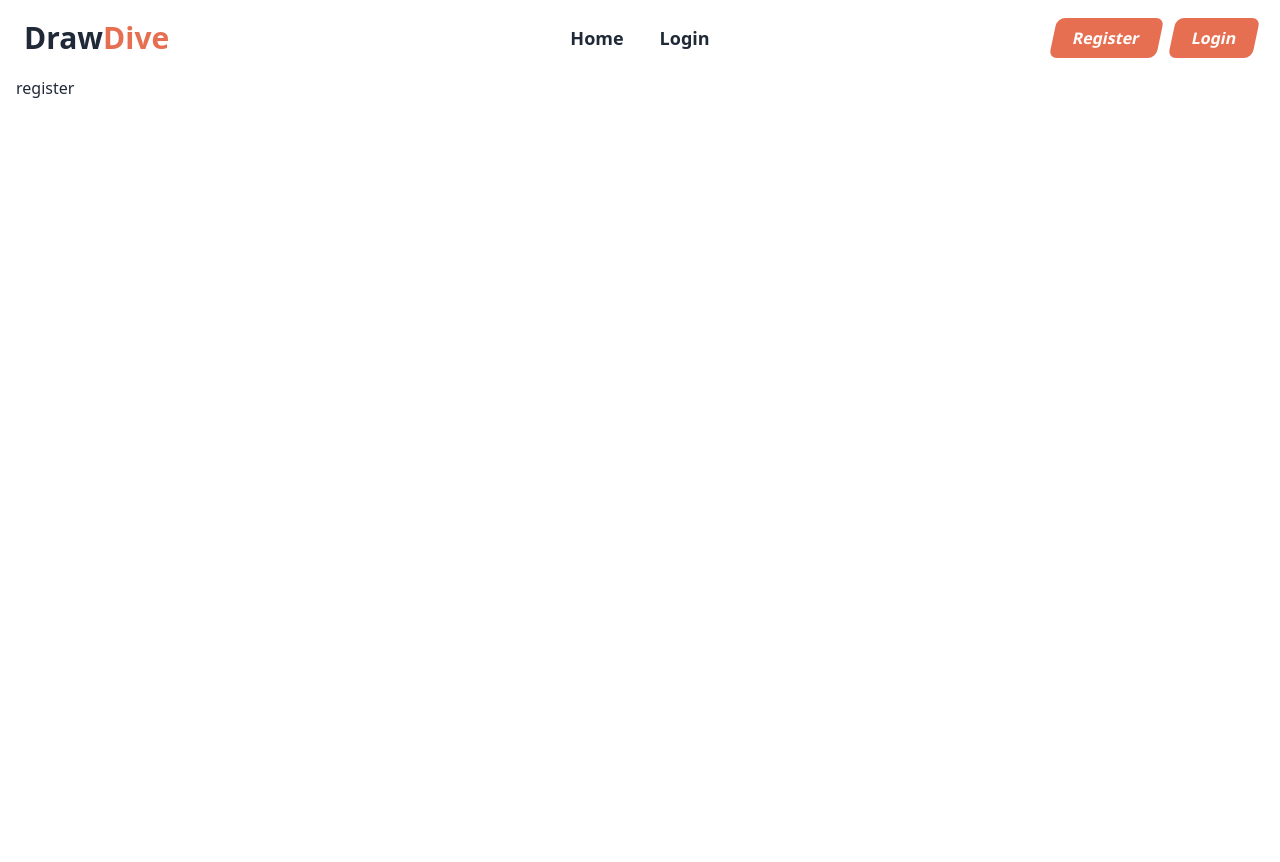
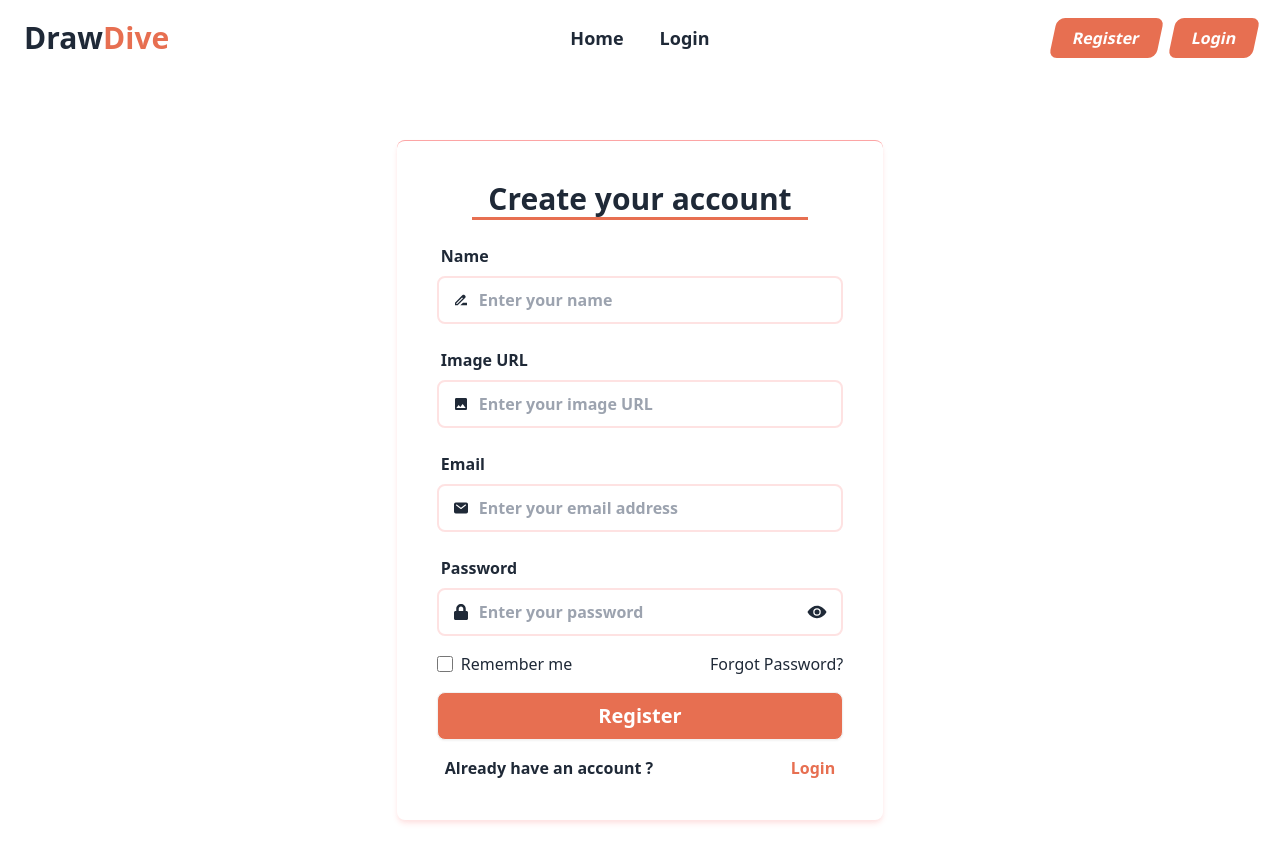
Before and after one commit to Mh-Monzil/draw-dive-client, a React (Vite) app: page /register in a window 1280 px wide. Shown: the top 862 px of the page. Before the commit the page ends 800 px from the top, so only its background shows below. Built offline with nearby package versions, Linux system fonts and the light colour scheme; no server answers.

Commit message:
register added

```diff
--- a/src/component/Navbar.jsx
+++ b/src/component/Navbar.jsx
@@ -1,5 +1,5 @@
 import { Link, NavLink } from "react-router-dom";
-import logo from '../assets/dd-logo.png';
+import logo from "../assets/dd-logo.png";
 import { useEffect, useState } from "react";
 
 const Navbar = () => {
@@ -34,7 +34,7 @@ const Navbar = () => {
       >
         Home
       </NavLink>
-          {(
+      {
         <NavLink
           to="/login"
           className={({ isActive, isPending }) =>
@@ -47,7 +47,7 @@ const Navbar = () => {
         >
           Login
         </NavLink>
-          )}
+      }
     </>
   );
   return (
@@ -77,19 +77,31 @@ const Navbar = () => {
             {NavLinks}
           </ul>
         </div>
-        <Link to='/' className="">
+        <Link to="/" className="">
           {/* <img src={logo} className="w-12 h-12" /> */}
-            <p className="text-3xl font-bold">Draw<span className="text-[#E76F51]">Dive</span></p>
+          <p className="text-3xl font-bold">
+            Draw<span className="text-[#E76F51]">Dive</span>
+          </p>
         </Link>
       </div>
       <div className="navbar-center hidden lg:flex">
-        <ul className="menu menu-horizontal px-1 space-x-7">
-            {NavLinks}
-        </ul>
+        <ul className="menu menu-horizontal px-1 space-x-7">{NavLinks}</ul>
       </div>
-      <div className="navbar-end flex gap-3 font-semibold">
-        <Link to='/register' className="px-5 py-2 rounded-lg -skew-x-12 bg-[#E76F51] hover:bg-[#da5432] hidden sm:flex text-white">Register</Link>
-        <Link to='/login' className="px-5 py-2 rounded-lg -skew-x-12 bg-[#E76F51] hover:bg-[#da5432] text-white">Login</Link>
+      <div className="navbar-end  font-semibold">
+        <div className="flex gap-3">
+          <Link
+            to="/register"
+            className="px-5 py-2 rounded-lg -skew-x-12 bg-[#E76F51] hover:bg-[#da5432] hidden sm:flex text-white"
+          >
+            Register
+          </Link>
+          <Link
+            to="/login"
+            className="px-5 py-2 rounded-lg -skew-x-12 bg-[#E76F51] hover:bg-[#da5432] text-white"
+          >
+            Login
+          </Link>
+        </div>
       </div>
     </div>
   );
--- a/src/pages/Register.jsx
+++ b/src/pages/Register.jsx
@@ -1,11 +1,170 @@
-
+import { useForm } from "react-hook-form";
+import UseAuth from "../hooks/UseAuth";
+import { Link, useNavigate } from "react-router-dom";
+import { IoEye, IoEyeOff, IoMail } from "react-icons/io5";
+import { FaLock } from "react-icons/fa";
+import { useState } from "react";
+import { MdDriveFileRenameOutline, MdInsertPhoto } from "react-icons/md";
+import { toast } from "react-toastify";
 
 const Register = () => {
-    return (
-        <div>
-            register
-        </div>
-    );
+  const [showPassword, setShowPassword] = useState(false);
+  const { createUser, updateUserProfile } = UseAuth();
+  const navigate = useNavigate();
+//   const location = useLocation();
+  const {
+    register,
+    handleSubmit,
+    formState: { errors },
+  } = useForm();
+
+  const onSubmit = (data) => {
+    const { email, password, displayName, image } = data;
+    console.log(email, password, displayName, image);
+    if (password.length < 6) {
+      toast.error("password must be at least 6 characters");
+      return;
+    } else if (!/[A-Z]/.test(password)) {
+      toast.error("password must have one uppercase");
+      return;
+    } else if (!/[a-z]/.test(password)) {
+      toast.error("password must have one lowercase");
+      return;
+    }
+
+    createUser(email, password)
+      .then(() => {
+        updateUserProfile(displayName, image).then(() => {
+          navigate("/");
+          return toast.success("User created successfully");
+        });
+      })
+      .catch((error) => {
+        return toast.error(
+          `${error.message
+            .replace("Firebase: Error (auth/", " ")
+            .replace(/\)/, "")
+            .replace(/-/g, " ")}`
+        );
+      });
+  };
+
+  return (
+    <div>
+      <div className="p-4">
+        <form
+          data-aos="fade-right"
+          data-aos-duration="300"
+          data-aos-easing="ease-in-out"
+          onSubmit={handleSubmit(onSubmit)}
+          className="space-y-4 lg:w-2/5 my-12 h-full mx-auto p-6 md:p-10 bg-white backdrop-blur-sm rounded-lg  shadow-md border-t border-red-300 shadow-red-100"
+        >
+          <div className="flex justify-center mb-2">
+            <span className="text-center text-3xl font-bold border-b-[3px] border-b-[#E76F51] px-4">
+              Create your account
+            </span>
+          </div>
+          <div className="form-control ">
+            <label className="label">
+              <span className="font-semibold">Name</span>
+            </label>
+            <div className="relative">
+              <input
+                type="name"
+                name="name"
+                placeholder="Enter your name"
+                className="input border-2 border-red-100 focus:border-red-300 focus:outline-none font-semibold w-full px-10"
+                {...register("displayName", { required: true })}
+              />
+              <MdDriveFileRenameOutline className="absolute bottom-4 left-4" />
+            </div>
+            {errors.displayName && (
+              <span className="text-red-500">Name is required</span>
+            )}
+          </div>
+          <div className="form-control">
+            <label className="label">
+              <span className="font-semibold">Image URL</span>
+            </label>
+            <div className="relative">
+              <input
+                type="text"
+                name="imageUrl"
+                placeholder="Enter your image URL"
+                className="input border-2 border-red-100 focus:border-red-300 focus:outline-none font-semibold w-full px-10"
+                {...register("image")}
+              />
+              <MdInsertPhoto className="absolute bottom-4 left-4" />
+            </div>
+          </div>
+          <div className="form-control">
+            <label className="label">
+              <span className="font-semibold">Email</span>
+            </label>
+            <div className="relative">
+              <input
+                type="email"
+                name="email"
+                placeholder="Enter your email address"
+                className="input border-2 border-red-100 focus:border-red-300 focus:outline-none font-semibold w-full px-10"
+                {...register("email", { required: true })}
+              />
+              <IoMail className="absolute bottom-4 left-4" />
+            </div>
+            {errors.email && (
+              <span className="text-red-500">Email is required</span>
+            )}
+          </div>
+
+          <div className="form-control">
+            <label className="label">
+              <span className="font-semibold">Password</span>
+            </label>
+            <div className="relative">
+              <input
+                type={showPassword ? "text" : "password"}
+                name="password"
+                placeholder="Enter your password"
+                className="input border-2 border-red-100 focus:border-red-300 focus:outline-none font-semibold w-full px-10"
+                {...register("password", { required: true })}
+              />
+              <FaLock className="absolute bottom-4 left-4 disabled" />
+              <span
+                onClick={() => setShowPassword(!showPassword)}
+                className="text-xl absolute right-4 bottom-3.5 cursor-pointer"
+              >
+                {showPassword ? <IoEyeOff /> : <IoEye />}
+              </span>
+            </div>
+            {errors.password && (
+              <span className="text-red-500">Password is required</span>
+            )}
+          </div>
+          <div className="flex items-center justify-between mt-3 font-medium">
+            <p className="flex items-center gap-2">
+              <input type="checkbox" className="h-4 w-4 cursor-pointer" />
+              Remember me
+            </p>
+            <p>Forgot Password?</p>
+          </div>
+          <div className="form-control mt-4">
+            <button className="btn bg-[#E76F51] text-white font-bold text-xl hover:bg-[#e25f3f] border border-[@#E76F51] hover:border-[#E76F51">
+              Register
+            </button>
+          </div>
+          <div className="flex items-center justify-between flex-col sm:flex-row gap-2 m-2 font-semibold">
+            <p>Already have an account ?</p>
+            <Link
+              to="/login"
+              className=" border-purple-700 text-[#E76F51] font-bold"
+            >
+              Login
+            </Link>
+          </div>
+        </form>
+      </div>
+    </div>
+  );
 };
 
 export default Register;
--- a/src/provider/AuthProvider.jsx
+++ b/src/provider/AuthProvider.jsx
@@ -5,9 +5,10 @@ import {
     signOut,
     GoogleAuthProvider,
     GithubAuthProvider,
-    updateProfile
+    updateProfile,
+    onAuthStateChanged
   } from "firebase/auth";
-  import { createContext, useState } from "react";
+  import { createContext, useEffect, useState } from "react";
 import { auth } from "../Firebase/firebase.init";
 
   export const AuthContext = createContext(null);
@@ -22,6 +23,7 @@ import { auth } from "../Firebase/firebase.init";
     };
 
     const updateUserProfile = (name,image) => {
+      setLoading(false);
       return updateProfile(auth.currentUser, {
         displayName: name,
         photoURL: image
@@ -44,14 +46,23 @@ import { auth } from "../Firebase/firebase.init";
     const githubProvider = new GithubAuthProvider();
 
     const googleLogin = () => {
+      setLoading(true);
       return signInWithPopup(auth, googleProvider);
     };
 
     const githubLogin = () => {
+      setLoading(true);
       return signInWithPopup(auth, githubProvider);
     };
 
-
+    useEffect(() => {
+      const unSubscribe = onAuthStateChanged(auth, (currenUser) => {
+        console.log(currenUser, "currentUser");
+        setUser(currenUser);
+        setLoading(false);
+      });
+      return () => unSubscribe();
+    },[]);
 
 
     const authInfo = { user, loading, createUser, loginUser, setUser,googleLogin, logOut, githubLogin,updateUserProfile };
```
Lines whose indentation alone changed are shown as unchanged.
